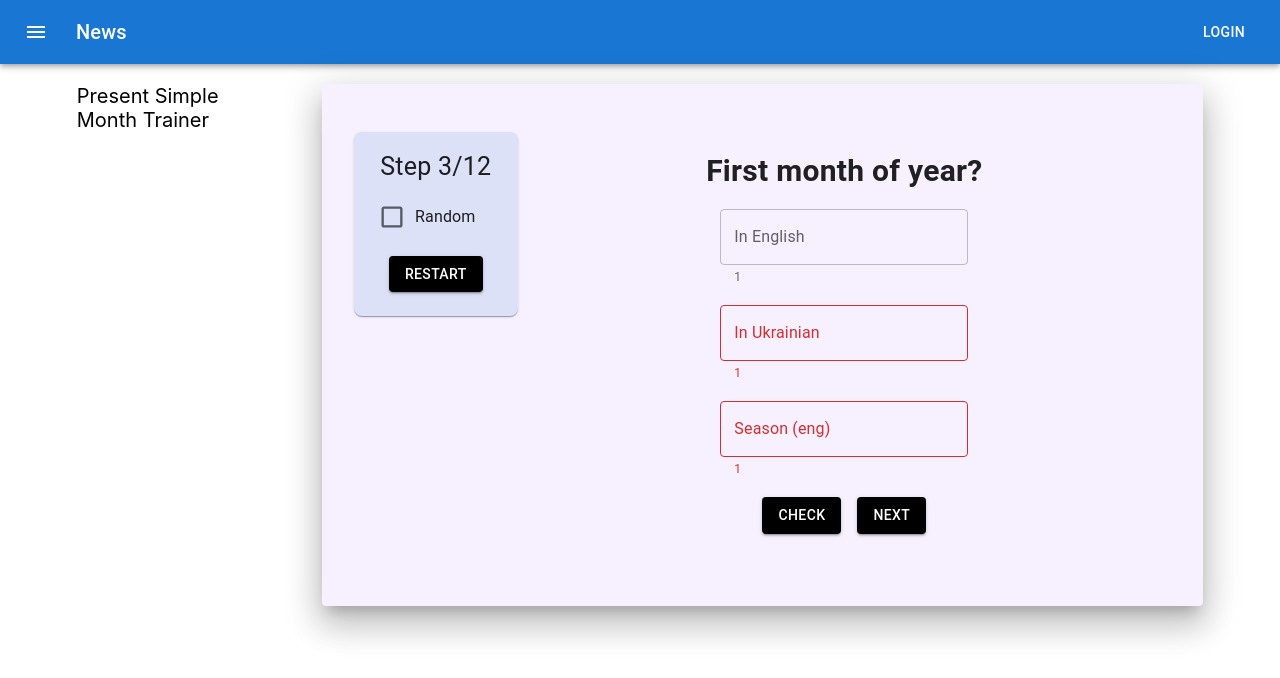
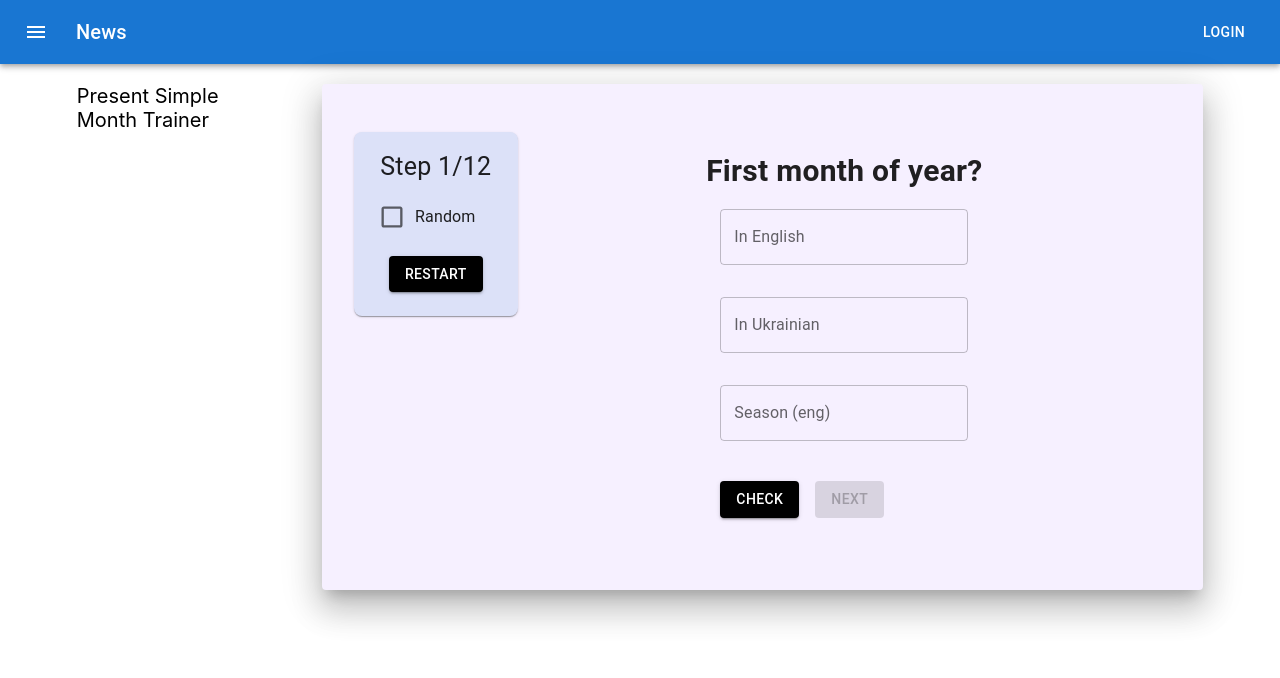
Before and after one commit to EvanMendax/git-gud-english, a React (Create React App) app: page /monthTrainer in a window 1280 px wide. Shown: the top 678 px of the page. Built offline with nearby package versions, Linux system fonts and the light colour scheme.

Commit message:
write month trainer logic

```diff
--- a/package.json
+++ b/package.json
@@ -18,6 +18,7 @@
     "@types/react-router-dom": "^5.3.3",
     "react": "^18.2.0",
     "react-dom": "^18.2.0",
+    "react-hook-form": "^7.43.9",
     "react-router-dom": "^6.11.0",
     "react-scripts": "5.0.1",
     "styled-components": "^5.3.10",
--- a/src/Exercises/MonthTrainer/MonthTrainer.tsx
+++ b/src/Exercises/MonthTrainer/MonthTrainer.tsx
@@ -1,118 +1,122 @@
 import * as React from 'react';
-import Typography from "@mui/material/Typography";
-import {Checkbox, FormControlLabel, Paper, TextField} from "@mui/material";
+import {useState} from 'react';
 import Box from "@mui/material/Box";
-import Button from "@mui/material/Button";
-import {useState} from "react";
 import SideMenu from "./SideMenu";
+import MouthExercise from "./MouthExercise";
+
+export type exercise = {
+    question: string
+    engAnswer: string[]
+    uaAnswer: string[]
+    engSeason: string[]
+}
 
 const questions = [
     {
         question: 'First month of year?',
-        engAnswer: ['january', 'January'],
-        uaAnswer: ['Січень', 'січень'],
-        engSeason: ['Winter', 'winter']
+        engAnswer: ['January'],
+        uaAnswer: ['Січень'],
+        engSeason: ['Winter']
     },
     {
         question: 'Second month of year?',
-        engAnswer: ['February', 'february'],
-        uaAnswer: ['лютий', 'Лютий'],
-        engSeason: ['Winter', 'winter']
+        engAnswer: ['February',],
+        uaAnswer: ['Лютий'],
+        engSeason: ['Winter',]
     }, {
         question: 'Third month of year?',
-        engAnswer: ['march', 'March'],
-        uaAnswer: ['Березень', 'березень'],
-        engSeason: ['spring', 'Spring']
+        engAnswer: ['March'],
+        uaAnswer: ['Березень'],
+        engSeason: ['Spring']
     },
     {
         question: 'Fourth month of year?',
-        engAnswer: ['april', 'April'],
-        uaAnswer: ['Квітень', 'квітень'],
-        engSeason: ['spring', 'Spring']
+        engAnswer: ['April'],
+        uaAnswer: ['Квітень'],
+        engSeason: ['Spring']
     }, {
         question: 'Fifth month of year?',
-        engAnswer: ['may', 'May'],
-        uaAnswer: ['Травень', 'травень'],
-        engSeason: ['spring', 'Spring']
+        engAnswer: ['May'],
+        uaAnswer: ['Травень'],
+        engSeason: ['Spring']
     },
     {
         question: 'Sixth month of year?',
-        engAnswer: ['june', 'June'],
-        uaAnswer: ['Червень', 'червень'],
-        engSeason: ['summer', 'Summer']
+        engAnswer: ['June'],
+        uaAnswer: ['Червень'],
+        engSeason: ['Summer']
     }, {
         question: 'Seventh month of year?',
-        engAnswer: ['july', 'July'],
-        uaAnswer: ['Липень', 'липень'],
-        engSeason: ['summer', 'Summer']
+        engAnswer: ['July'],
+        uaAnswer: ['Липень'],
+        engSeason: ['Summer']
     },
     {
         question: 'Eighth month of year?',
-        engAnswer: ['august', 'August'],
-        uaAnswer: ['Серпень', 'серпень'],
-        engSeason: ['summer', 'Summer']
+        engAnswer: ['August'],
+        uaAnswer: ['Серпень'],
+        engSeason: ['Summer']
     }, {
         question: 'Ninth month of year?',
-        engAnswer: ['september', 'September'],
-        uaAnswer: ['Вересень', 'вересень'],
-        engSeason: ['Autumn', 'Fall', 'autumn', 'fall']
+        engAnswer: ['September'],
+        uaAnswer: ['Вересень'],
+        engSeason: ['Autumn', 'Fall']
     },
     {
         question: 'Tenth month of year?',
-        engAnswer: ['october', 'October'],
-        uaAnswer: ['Жовтень', 'жовтень'],
-        engSeason: ['Autumn', 'Fall', 'autumn', 'fall']
+        engAnswer: ['October'],
+        uaAnswer: ['Жовтень'],
+        engSeason: ['Autumn', 'Fall']
     }, {
         question: 'Eleventh month of year?',
-        engAnswer: ['november', 'November'],
-        uaAnswer: ['листопад', 'Листопад'],
-        engSeason: ['Autumn', 'Fall', 'autumn', 'fall']
+        engAnswer: ['November'],
+        uaAnswer: ['Листопад'],
+        engSeason: ['Autumn', 'Fall']
     },
     {
         question: 'Twelfth month of year?',
-        engAnswer: ['december', 'December'],
-        uaAnswer: ['лютий', 'Лютий'],
-        engSeason: ['Winter', 'winter']
+        engAnswer: ['December'],
+        uaAnswer: ['Лютий'],
+        engSeason: ['Winter']
     },
 ]
+const shuffleQuestion = (array: any[]) => {
+    const temporaryArray = [...array]
+    for (let i = temporaryArray.length - 1; i > 0; i--) {
+        let j = Math.floor(Math.random() * (i + 1));
+        [temporaryArray[i], temporaryArray[j]] = [temporaryArray[j], temporaryArray[i]];
+    }
+    return temporaryArray
+}
 
 const MonthTrainer = () => {
 
-    const [isRandom, setIsRandom] = useState(false)
-    const handleIsRandom = () => setIsRandom(!isRandom)
+    const [isRandom, setIsRandom] = useState<boolean>(false)
+    const [currentStep, setCurrentStep] = useState<number>(1)
+    const [currentsQuestion, setCurrentsQuestion] = useState<exercise[]>(questions)
 
-    const shuffleQuestion = (array: any[]) => {
-        const temporaryArray = [...array]
-        for (let i = temporaryArray.length - 1; i > 0; i--) {
-            let j = Math.floor(Math.random() * (i + 1));
-            [temporaryArray[i], temporaryArray[j]] = [temporaryArray[j], temporaryArray[i]];
+    const restart = () => {
+        setCurrentStep(1)
+        if (isRandom) {
+            setCurrentsQuestion(shuffleQuestion(questions))
+        } else {
+            setCurrentsQuestion(questions)
         }
-        return temporaryArray
     }
-
+    const handleIsRandom = (isRandom: boolean) => {
+        setCurrentStep(1)
+        setIsRandom(isRandom)
+        if (isRandom) {
+            setCurrentsQuestion(shuffleQuestion(questions))
+        } else {
+            setCurrentsQuestion(questions)
+        }
+    }
     return (
         <Box sx={{display: 'grid', gridTemplateColumns: '1fr 4fr'}}>
-            <SideMenu step={3} handleIsRandom={handleIsRandom} isRandom={isRandom}/>
-            <Box sx={{display: 'flex', alignItems: 'center', flexDirection: 'column', p: 4}}>
-                <Typography sx={{fontSize: 30, fontWeight: 600, pb: 1}}>
-                    {questions[0].question}
-                </Typography>
-                <Box sx={{m: 1, height: 80}}>
-                    <TextField label='In English' variant='outlined' helperText={'1'}/>
-                </Box>
-                <Box sx={{m: 1, height: 80}}>
-                    <TextField label='In Ukrainian' variant='outlined' error helperText={'1'}/>
-                </Box>
-                <Box sx={{m: 1, height: 80}}>
-                    <TextField label='Season (eng)' variant='outlined' error helperText={'1'}/>
-                </Box>
-                <Box>
-                    <Button onClick={() => shuffleQuestion(questions)} variant='contained'
-                            sx={{color: 'white', bgcolor: 'black', m: 1}}>Check</Button>
-                    <Button variant='contained'
-                            sx={{color: 'white', bgcolor: 'black', m: 1}}>Next</Button>
-                </Box>
-            </Box>
+            <SideMenu restart={restart} step={currentStep} handleIsRandom={handleIsRandom} isRandom={isRandom}/>
+            <MouthExercise setCurrentStep={setCurrentStep} exercise={currentsQuestion[currentStep - 1]}
+                           step={currentStep}/>
         </Box>
     );
 };
--- /dev/null
+++ b/src/Exercises/MonthTrainer/MouthExercise.tsx
@@ -0,0 +1,94 @@
+import React, {useState} from 'react';
+import Typography from "@mui/material/Typography";
+import Box from "@mui/material/Box";
+import {TextField} from "@mui/material";
+import Button from "@mui/material/Button";
+import {exercise} from "./MonthTrainer";
+import {useForm} from "react-hook-form";
+
+interface props {
+    exercise: exercise
+    step: number
+    setCurrentStep: (step: number) => void
+}
+
+type formAnswer = {
+    engAnswer: string
+    uaAnswer: string
+    seasonAnswer: string
+}
+
+const MouthExercise: React.FC<props> = ({exercise, step, setCurrentStep}) => {
+
+    const registerOptions = {required: {value: true, message: 'field is required'}}
+
+    const {register, handleSubmit, setError, setValue, formState: {errors}} = useForm<formAnswer>();
+    const [isCompleted, setIsCompleted] = useState(false)
+
+    const nextStep = () => {
+        setCurrentStep(step + 1)
+        setIsCompleted(false)
+        setValue( 'engAnswer', '')
+        setValue( 'uaAnswer', '')
+        setValue( 'seasonAnswer', '')
+    }
+
+    const checkAnswer = (answers: string[], supposition: string): string | undefined => {
+        return answers.find(answer => answer.toLowerCase() === supposition.toLowerCase())
+    }
+
+    const onSubmit = handleSubmit((data) => {
+        const answers = []
+        if (!checkAnswer(exercise.engAnswer, data.engAnswer)) {
+            setError("engAnswer", {type: "wrongAnswer", message: 'Right answer: ' + exercise.engAnswer[0]});
+        } else {
+            answers.push(1)
+        }
+        if (!checkAnswer(exercise.uaAnswer, data.uaAnswer)) {
+            setError("uaAnswer", {type: "wrongAnswer", message: 'Right answer: ' + exercise.uaAnswer[0]});
+        } else {
+            answers.push(1)
+        }
+        if (!checkAnswer(exercise.engSeason, data.seasonAnswer)) {
+            setError("seasonAnswer", {type: "wrongAnswer", message: 'Right answer: ' + exercise.engSeason[0]});
+        } else {
+            answers.push(1)
+        }
+        if (answers.length === 3) {
+            setIsCompleted(true)
+        }
+    })
+
+    return (
+        <Box sx={{display: 'flex', alignItems: 'center', flexDirection: 'column', p: 4}}>
+            <Typography sx={{fontSize: 30, fontWeight: 600, pb: 1}}>
+                {exercise.question}
+            </Typography>
+            <form onSubmit={onSubmit}>
+                <Box sx={{m: 1, height: 80}}>
+                    <TextField focused={isCompleted} color='success' {...register("engAnswer", registerOptions)}
+                               label='In English' variant='outlined' error={!!errors.engAnswer}
+                               helperText={errors.engAnswer?.message || ''}/>
+                </Box>
+                <Box sx={{m: 1, height: 80}}>
+                    <TextField focused={isCompleted} color='success' {...register("uaAnswer", registerOptions)}
+                               label='In Ukrainian' variant='outlined' error={!!errors.uaAnswer}
+                               helperText={errors.uaAnswer?.message || ''}/>
+                </Box>
+                <Box sx={{m: 1, height: 80}}>
+                    <TextField focused={isCompleted} color='success' {...register("seasonAnswer", registerOptions)}
+                               label='Season (eng)' variant='outlined' error={!!errors.seasonAnswer}
+                               helperText={errors.seasonAnswer?.message || ''}/>
+                </Box>
+                <Box>
+                    <Button variant='contained' type='submit'
+                            sx={{color: 'white', bgcolor: 'black', m: 1}}>Check</Button>
+                    <Button variant='contained' disabled={!isCompleted} onClick={nextStep}
+                            sx={{color: 'white', bgcolor: '#225d22', m: 1}}>Next</Button>
+                </Box>
+            </form>
+        </Box>
+    );
+};
+
+export default MouthExercise;
--- a/src/Exercises/MonthTrainer/SideMenu.tsx
+++ b/src/Exercises/MonthTrainer/SideMenu.tsx
@@ -6,11 +6,12 @@ import Box from "@mui/material/Box";
 
 interface props {
     step: number
-    handleIsRandom: () => void
+    handleIsRandom: (isRandom: boolean) => void
     isRandom: boolean
+    restart: () => void
 }
 
-const SideMenu:React.FC<props> = ({step, handleIsRandom, isRandom}) => {
+const SideMenu:React.FC<props> = ({step, handleIsRandom, isRandom, restart}) => {
     return (
         <Box>
             <Paper sx={{
@@ -25,9 +26,9 @@ const SideMenu:React.FC<props> = ({step, handleIsRandom, isRandom}) => {
                 <Typography sx={{fontSize: 25, mb:1}}>Step {step}/12</Typography>
                 <FormControlLabel sx={{mb: 1}} control={
                     <Checkbox sx={{'& .MuiSvgIcon-root': {fontSize: 28}}}
-                              onClick={handleIsRandom} checked={isRandom}/>
+                              onClick={() => handleIsRandom(!isRandom)} checked={isRandom}/>
                 } label="Random"/>
-                <Button variant='contained' sx={{color: 'white', bgcolor: 'black', m: 1}}>Restart</Button>
+                <Button onClick={restart} variant='contained' sx={{color: 'white', bgcolor: 'black', m: 1}}>Restart</Button>
             </Paper>
         </Box>
     );
```
Also changed, not shown: 2 other files (tests, documents, lock files or other folders).
